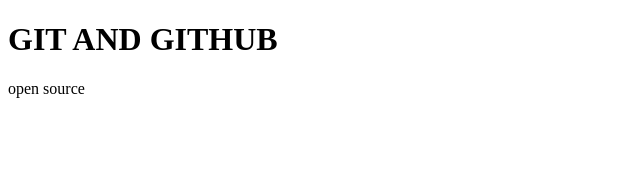
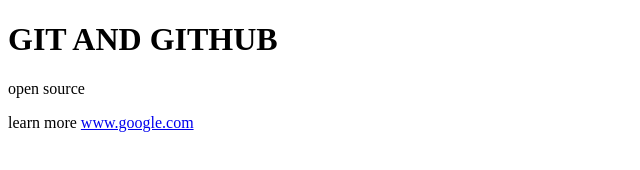
Before and after one commit to Aayush-lad/githubtutorial, a plain HTML site: page git/index.html in a window 1280 px wide. Shown: the whole page, without its empty margins (0-640 px from the left). Drawn offline with Linux system fonts and the light colour scheme.

Commit message:
addded section

```diff
--- a/git/index.html
+++ b/git/index.html
@@ -9,5 +9,11 @@
 <body>
     <h1>GIT AND GITHUB</h1>
     <p> open source</p>
+    <section>
+    <p>
+        learn more
+        <a href="#">www.google.com</a>
+    </p>
+</section>
 </body>
 </html>
```
